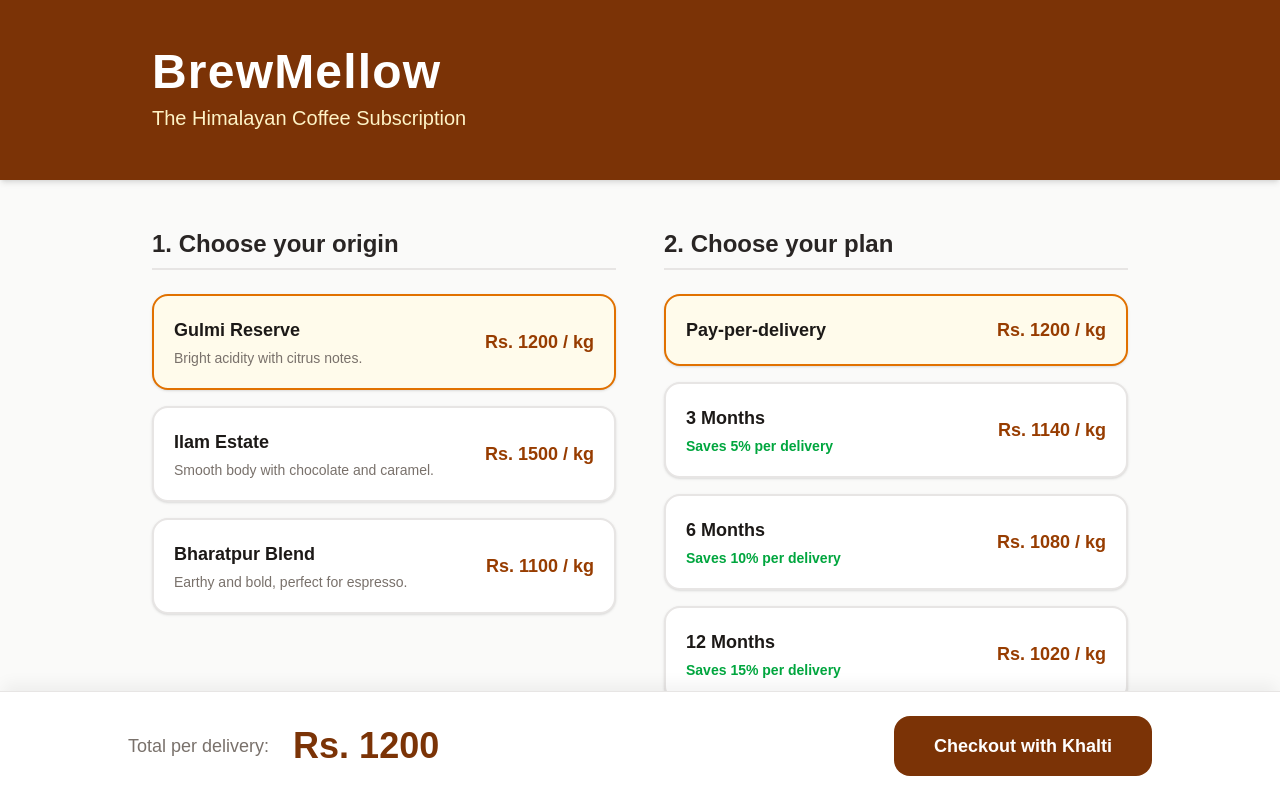
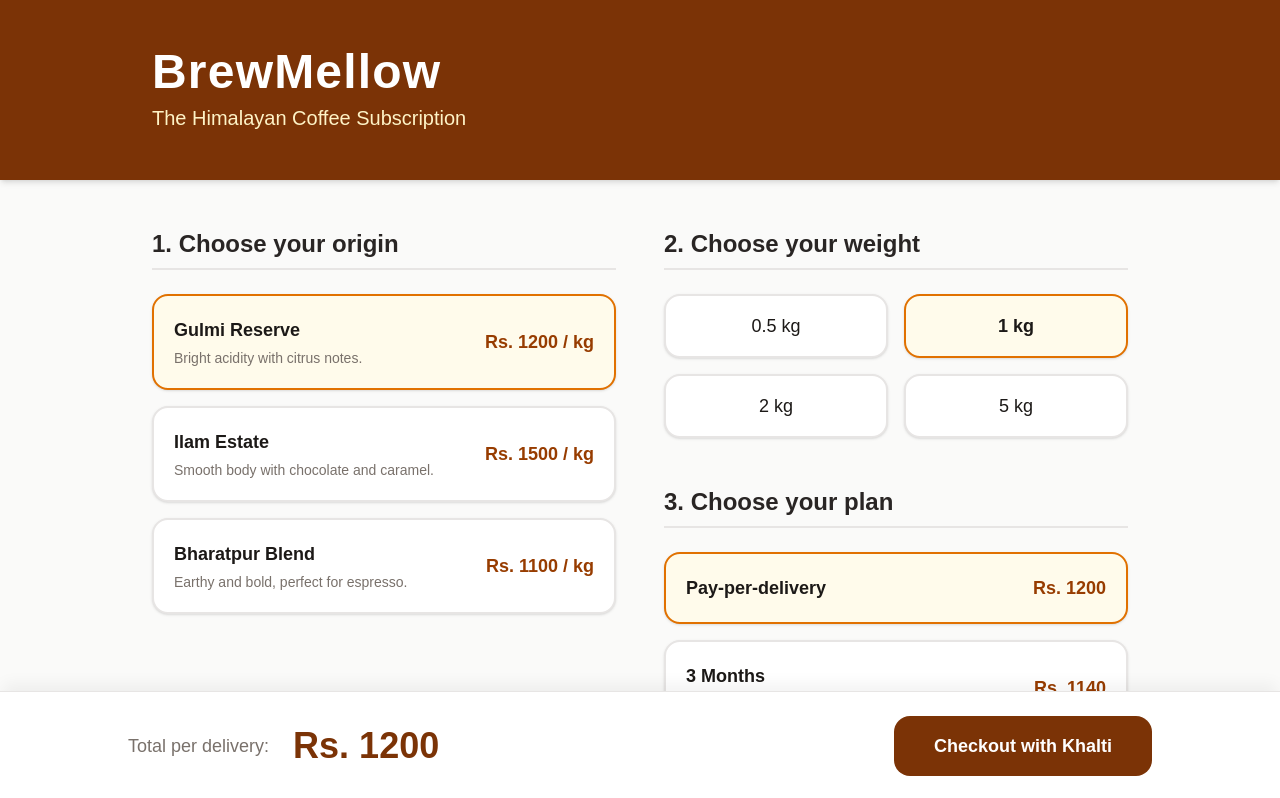
Before and after one commit to CapstoneDesign-Fall2026-UlsanCollege/team_2_capstone_design, a Next.js app in the folder frontend/: page / in a window 1280 px wide. Shown: the top 798 px of the page. Built offline with nearby package versions, Linux system fonts and the light colour scheme.

Commit message:
feat: add weight selection to selection flow as per feedback

```diff
--- a/frontend/src/app/page.tsx
+++ b/frontend/src/app/page.tsx
@@ -17,6 +17,7 @@
 
 export default function Home() {
   const [selectedOrigin, setSelectedOrigin] = useState(ORIGINS[0]);
+  const [selectedWeight, setSelectedWeight] = useState(1);
   const [selectedPlan, setSelectedPlan] = useState(PLANS[0]);
 
   return (
@@ -63,12 +64,38 @@
           </div>
         </section>
 
+        {/* Right Column: Weight and Plan */}
+        <div className="flex flex-col gap-8 md:gap-12">
+          {/* Weight Selection */}
+          <section>
+            <h2 className="text-xl md:text-2xl font-bold text-stone-800 mb-6 border-b-2 border-stone-200 pb-2">2. Choose your weight</h2>
+            <div className="grid grid-cols-2 gap-4">
+              {[0.5, 1, 2, 5].map((weight) => (
+                <label
+                  key={weight}
+                  className={`flex items-center justify-center p-4 rounded-2xl border-2 cursor-pointer transition-all shadow-sm ${
+                    selectedWeight === weight ? "border-amber-600 bg-amber-50 font-bold" : "border-stone-200 bg-white hover:border-amber-300"
+                  }`}
+                >
+                  <span className="text-lg">{weight} kg</span>
+                  <input
+                    type="radio"
+                    name="weight"
+                    className="hidden"
+                    checked={selectedWeight === weight}
+                    onChange={() => setSelectedWeight(weight)}
+                  />
+                </label>
+              ))}
+            </div>
+          </section>
+
           {/* Plan Selection */}
           <section>
-          <h2 className="text-xl md:text-2xl font-bold text-stone-800 mb-6 border-b-2 border-stone-200 pb-2">2. Choose your plan</h2>
+            <h2 className="text-xl md:text-2xl font-bold text-stone-800 mb-6 border-b-2 border-stone-200 pb-2">3. Choose your plan</h2>
             <div className="space-y-4">
               {PLANS.map((plan) => {
-              const discountedPrice = selectedOrigin.price * (1 - plan.discount / 100);
+                const discountedPrice = selectedOrigin.price * selectedWeight * (1 - plan.discount / 100);
                 return (
                   <label
                     key={plan.id}
@@ -83,7 +110,7 @@
                       )}
                     </div>
                     <div className="md:text-right flex justify-between items-center md:block">
-                    <div className="font-bold text-amber-800 text-lg">Rs. {discountedPrice} / kg</div>
+                      <div className="font-bold text-amber-800 text-lg">Rs. {discountedPrice}</div>
                     </div>
                     <input
                       type="radio"
@@ -97,6 +124,7 @@
               })}
             </div>
           </section>
+        </div>
       </main>
 
       {/* Responsive Bottom Action Bar */}
@@ -105,7 +133,7 @@
           <div className="flex justify-between items-center w-full md:w-auto md:gap-6">
             <span className="text-stone-500 font-medium md:text-lg">Total per delivery:</span>
             <span className="text-2xl md:text-4xl font-black text-amber-900">
-              Rs. {selectedOrigin.price * (1 - selectedPlan.discount / 100)}
+              Rs. {selectedOrigin.price * selectedWeight * (1 - selectedPlan.discount / 100)}
             </span>
           </div>
           <Link
```
Lines whose indentation alone changed are shown as unchanged.
